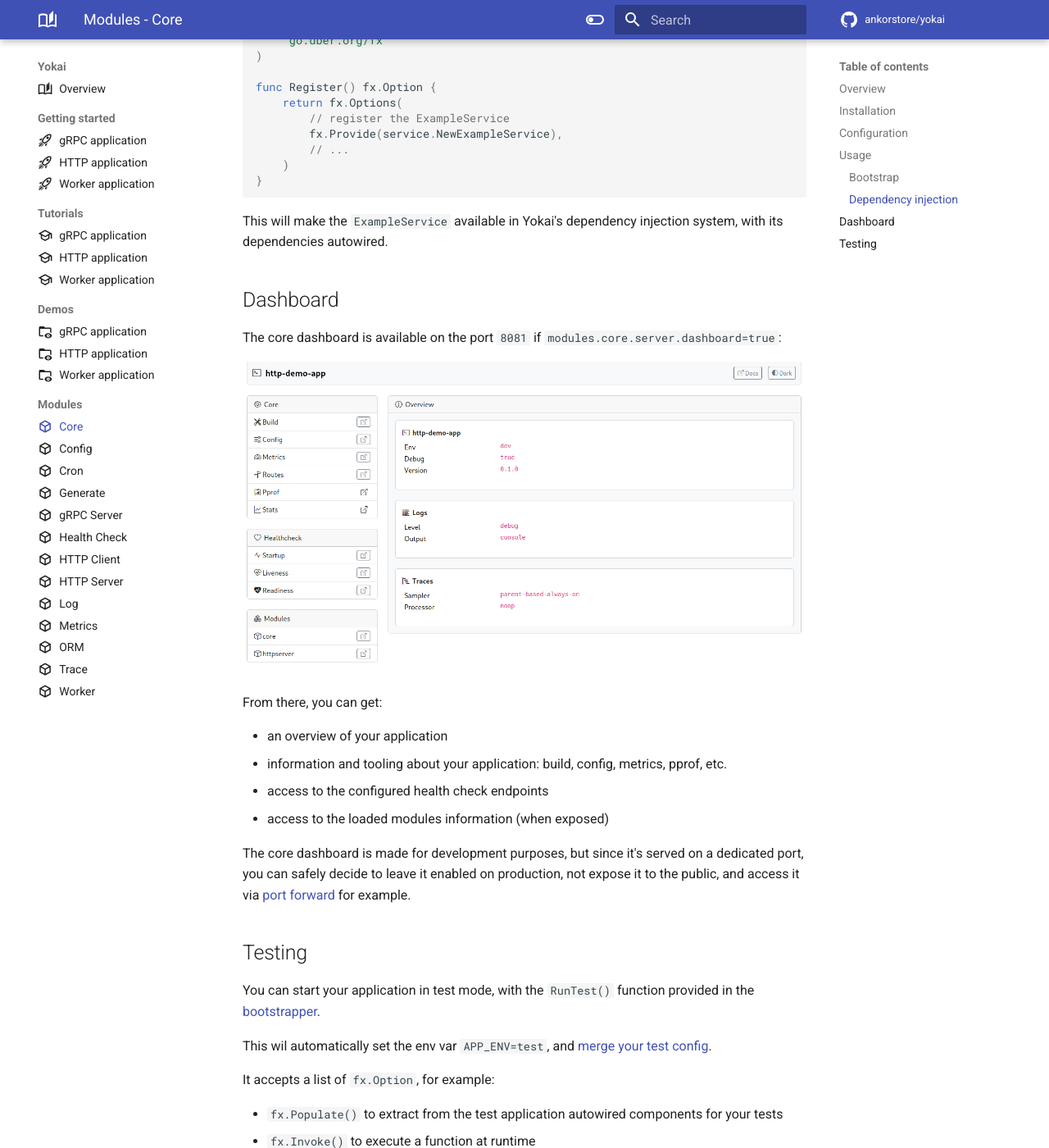
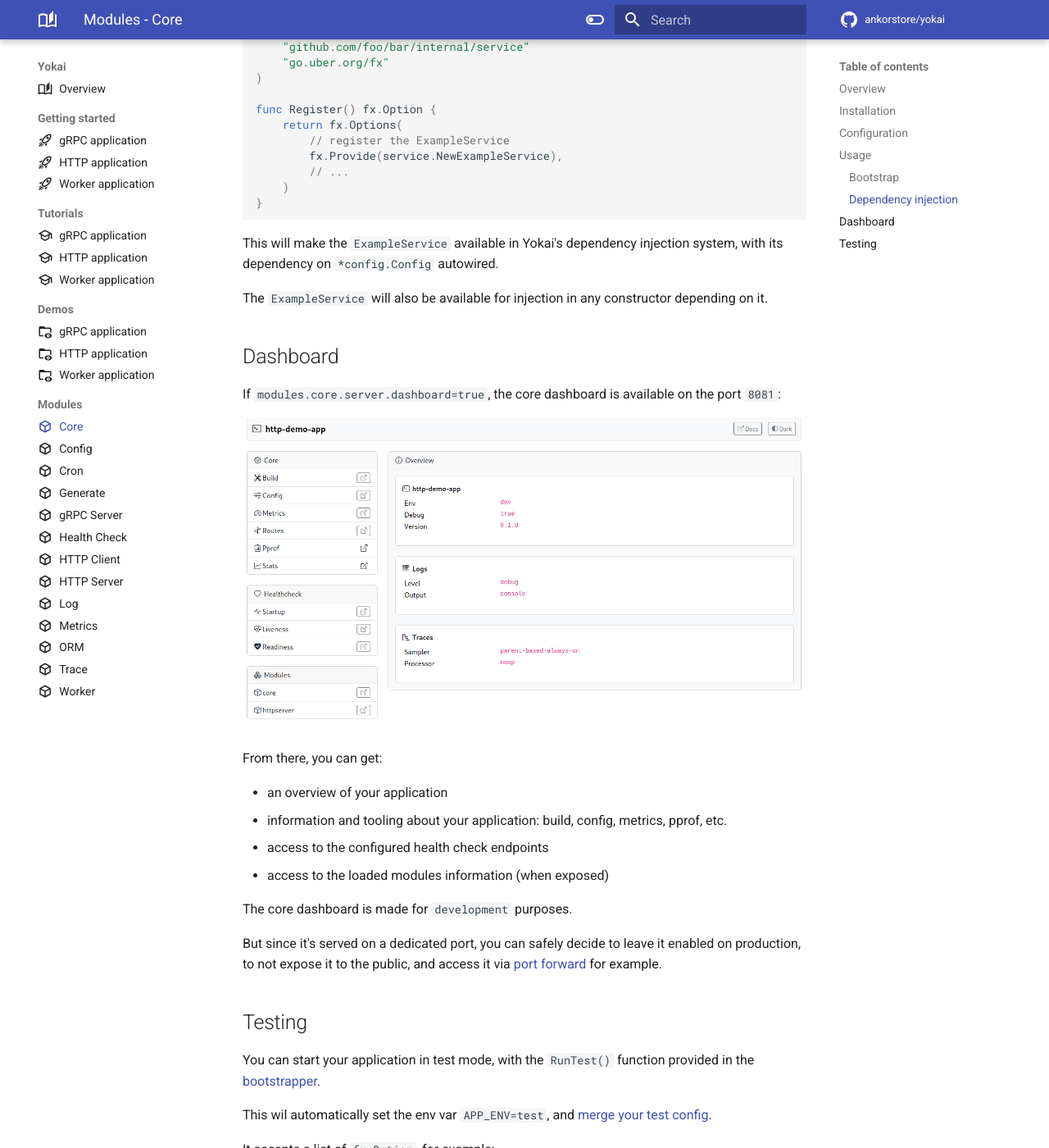
Before and after one commit to ankorstore/yokai, an MkDocs documentation site: the page built from docs/modules/fxcore.md, in a window 1280 px wide and 1400 px high, scrolled down 4927 px. Shown: the whole window at 82% size. Built offline with MkDocs 1.6.1 and Material for MkDocs 9.7.7, drawn with Linux system fonts in a browser that asks for light colours; comment, search, counter and statistics services are not loaded; some of the changed text lies outside the part shown.

Commit message:
doc(main): Updated documentation (#201)

````diff
--- a/docs/modules/fxcore.md
+++ b/docs/modules/fxcore.md
@@ -85,8 +85,8 @@
           namespace: foo               # core http server metrics namespace (empty by default)
         buckets: 0.1, 1, 10            # to override default request duration buckets
         normalize:
-          request_path: true          # to normalize http request path, disabled by default
-          response_status: true       # to normalize http response status code (2xx, 3xx, ...), disabled by default
+          request_path: true           # to normalize http request path, disabled by default
+          response_status: true        # to normalize http response status code (2xx, 3xx, ...), disabled by default
       healthcheck:
         startup:
           expose: true                 # to expose health check startup route, disabled by default
@@ -123,9 +123,9 @@
 - the core HTTP server requests logging will be based on the [log](fxlog.md) module configuration
 - the core HTTP server requests tracing will be based on the [trace](fxtrace.md) module configuration
 - if `app.debug=true` (or env var `APP_DEBUG=true`):
-  - the dashboard will be automatically enabled
-  - all the debug endpoints will be automatically exposed
-  - error responses will not be obfuscated and stack trace will be added
+    - the dashboard will be automatically enabled
+    - all the debug endpoints will be automatically exposed
+    - error responses will not be obfuscated and stack trace will be added
 
 ## Usage
 
@@ -184,6 +185,7 @@
 	Bootstrapper.RunTestApp(tb, fx.Options(options...))
 }
 ```
+
 Notes:
 
 - the `Run()` function is used to start your application.
@@ -191,11 +193,11 @@
 
 ### Dependency injection
 
-Yokai is built on top of [Fx](https://github.com/uber-go/fx), offering a simple yet powerful dependency injection system.
+Yokai is built on top of [Fx](https://github.com/uber-go/fx), offering a simple yet powerful `dependency injection system`.
 
 This means you don't have to worry about injecting dependencies to your structs, your just need to register their constructors, and Yokai will automatically autowire them at runtime.
 
-For example, if you create an `ExampleService` that has the [config](fxconfig.md) as dependency:
+For example, if you create an `ExampleService` that has the [*config.Config](fxconfig.md) as dependency:
 
 ```go title="internal/service/example.go"
 package service
@@ -240,11 +242,13 @@
 }
 ```
 
-This will make the `ExampleService` available in Yokai's dependency injection system, with its dependencies autowired.
+This will make the `ExampleService` available in Yokai's dependency injection system, with its dependency on `*config.Config` autowired.
+
+The `ExampleService` will also be available for injection in any constructor depending on it.
 
 ## Dashboard
 
-The core dashboard is available on the port `8081` if `modules.core.server.dashboard=true`:
+If `modules.core.server.dashboard=true`, the core dashboard is available on the port `8081`:
 
 ![](../../assets/images/dash-core-light.png#only-light)
 ![](../../assets/images/dash-core-dark.png#only-dark)
@@ -256,7 +260,12 @@
 - access to the configured health check endpoints
 - access to the loaded modules information (when exposed)
 
-The core dashboard is made for development purposes, but since it's served on a dedicated port, you can safely decide to leave it enabled on production, not expose it to the public, and access it via [port forward](https://kubernetes.io/docs/tasks/access-application-cluster/port-forward-access-application-cluster/) for example.
+The core dashboard is made for `development` purposes.
+
+But since it's served on a dedicated port, you can safely decide to
+leave it enabled on production, to not expose it to the public, and access it
+via [port forward](https://kubernetes.io/docs/tasks/access-application-cluster/port-forward-access-application-cluster/)
+for example.
 
 ## Testing
 
@@ -296,4 +305,4 @@
 }
 ```
 
-See [Fx documentation](https://pkg.go.dev/go.uber.org/fx) for available options.
+See [Fx documentation](https://pkg.go.dev/go.uber.org/fx) for the available `fx.Option`.
````
Also changed, not shown: other parts of docs/modules/fxcore.md (+10 -9 lines), fxcore/README.md (+5 -5 lines).
